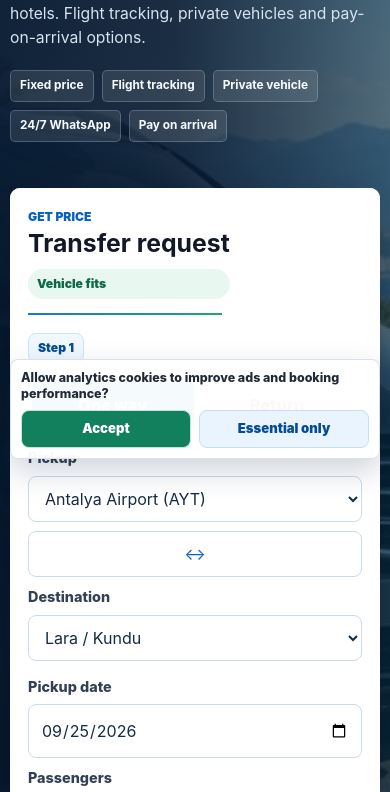
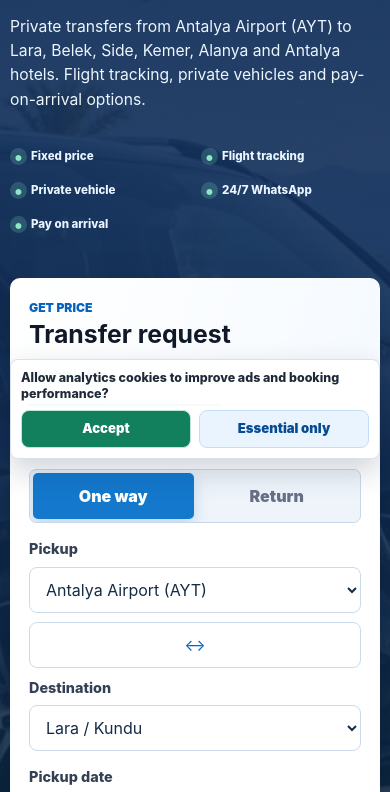
Before and after one commit to AbdullahUysal07/aytride, a website: page index.html in a window 390 px wide. Shown: the part 375-1167 px from the top of the page. Drawn offline with Linux system fonts and the light colour scheme; no server answers.

Commit message:
Recompose AYT Ride hero for desktop and mobile

```diff
--- a/assets/site.css
+++ b/assets/site.css
@@ -2061,6 +2061,115 @@
   .home-page .blog-preview { padding: 50px 0; }
 }
 
+/* Transfer-price-guide inspired composition, expressed in AYT Ride's own visual language. */
+.home-page .hero {
+  padding: 94px 0 82px;
+  background:
+    linear-gradient(90deg, rgba(18, 48, 91, .98) 0%, rgba(18, 48, 91, .98) 38%, rgba(17, 53, 86, .73) 61%, rgba(13, 39, 62, .54) 100%),
+    url("/assets/ayt-ride-transfer.jpg") center / cover;
+}
+
+.home-page .hero-grid {
+  grid-template-columns: minmax(0, .92fr) minmax(460px, .98fr);
+  gap: 72px;
+  align-items: center;
+}
+
+.home-page .hero-copy { max-width: 560px; }
+
+.home-page .hero-title {
+  max-width: 580px;
+  font-size: clamp(3.25rem, 5vw, 4.85rem);
+  line-height: .98;
+  letter-spacing: 0;
+}
+
+.home-page .hero-title-sub {
+  margin-top: 15px;
+  color: #7be8cb;
+  font-size: .5em;
+}
+
+.home-page .lead {
+  max-width: 520px;
+  margin-top: 22px;
+  color: #edf6fc;
+}
+
+.home-page .trust-strip {
+  gap: 14px;
+  margin-top: 30px;
+}
+
+.home-page .trust-strip span {
+  min-height: 30px;
+  padding: 0;
+  border: 0;
+  background: transparent;
+  color: #e9f5ff;
+  font-size: .76rem;
+  font-weight: 800;
+}
+
+.home-page .trust-strip span::before {
+  display: inline-flex;
+  width: 20px;
+  height: 20px;
+  align-items: center;
+  justify-content: center;
+  margin-right: 6px;
+  border-radius: 50%;
+  background: rgba(136, 229, 200, .2);
+  color: #8be7c5;
+  content: "•";
+  font-size: 1.2rem;
+}
+
+.home-page .hero-proof { display: none; }
+
+.home-page .booking-card {
+  max-width: 610px;
+  margin-left: auto;
+  border: 1px solid rgba(255, 255, 255, .72);
+  border-radius: 12px;
+  box-shadow: 0 28px 70px rgba(5, 20, 38, .38);
+}
+
+.home-page .booking-card-head {
+  padding: 24px 28px 18px;
+  background: linear-gradient(105deg, #fff, #f5faff);
+}
+
+.home-page #booking form { padding: 22px 28px 28px; }
+
+.home-page .routes-section { padding-top: 72px; }
+
+@media (max-width: 900px) {
+  .home-page .hero-grid { grid-template-columns: minmax(0, 1fr) minmax(390px, .85fr); gap: 36px; }
+  .home-page .hero-title { font-size: clamp(2.8rem, 6vw, 4rem); }
+  .home-page .trust-strip { gap: 8px; }
+}
+
+@media (max-width: 720px) {
+  .home-page .hero {
+    padding: 48px 0 34px;
+    background:
+      linear-gradient(180deg, rgba(18, 48, 91, .96) 0%, rgba(18, 48, 91, .88) 52%, rgba(13, 39, 62, .79) 100%),
+      url("/assets/ayt-ride-transfer.jpg") 58% center / cover;
+  }
+
+  .home-page .hero-grid { grid-template-columns: 1fr; gap: 30px; }
+  .home-page .hero-copy { max-width: none; }
+  .home-page .hero-title { max-width: 360px; font-size: clamp(2.85rem, 13vw, 4rem); }
+  .home-page .lead { margin-top: 18px; }
+  .home-page .trust-strip { display: grid; grid-template-columns: repeat(2, minmax(0, 1fr)); gap: 4px 12px; }
+  .home-page .trust-strip span { min-width: 0; font-size: .72rem; }
+  .home-page .trust-strip span::before { width: 17px; height: 17px; margin-right: 4px; }
+  .home-page .booking-card { max-width: none; margin: 0; border-radius: 10px; }
+  .home-page .booking-card-head { padding: 20px 18px 16px; }
+  .home-page #booking form { padding: 18px; }
+}
+
 .booking-item-grid {
   display: grid;
   grid-template-columns: repeat(3, minmax(0, 1fr));
--- a/index.html
+++ b/index.html
@@ -26,8 +26,8 @@
   <link rel="alternate" hreflang="nl-NL" href="https://aytride.com/nl/">
   <link rel="alternate" hreflang="x-default" href="https://aytride.com/">
   <link rel="icon" type="image/svg+xml" href="/favicon.svg">
-  <link rel="stylesheet" href="/assets/site.css?v=20260925-premium">
-  <script src="/assets/catalog.js?v=20260925-premium"></script>
+  <link rel="stylesheet" href="/assets/site.css?v=20260925-layout">
+  <script src="/assets/catalog.js?v=20260925-layout"></script>
   <script type="application/ld+json">{
   "@context": "https://schema.org",
   "@graph": [
@@ -437,6 +437,6 @@
     </div>
   </footer>
   <div class="toast" id="toast" role="status" aria-live="polite"></div>
-  <script src="/assets/app.js?v=20260925-premium"></script>
+  <script src="/assets/app.js?v=20260925-layout"></script>
 </body>
 </html>
--- a/tools/generate-site.mjs
+++ b/tools/generate-site.mjs
@@ -5,7 +5,7 @@
 
 const root = path.resolve(path.dirname(fileURLToPath(import.meta.url)), "..");
 const catalog = JSON.parse(fs.readFileSync(path.join(root, "data/public-catalog.json"), "utf8"));
-const buildStamp = "20260925-premium";
+const buildStamp = "20260925-layout";
 const buildDate = "2026-09-24";
 
 const languages = {
```
Also changed, not shown: booking-confirmation/index.html (+3 -3 lines), de/index.html (+3 -3 lines), nl/index.html (+3 -3 lines), pl/index.html (+3 -3 lines), ru/index.html (+3 -3 lines).
